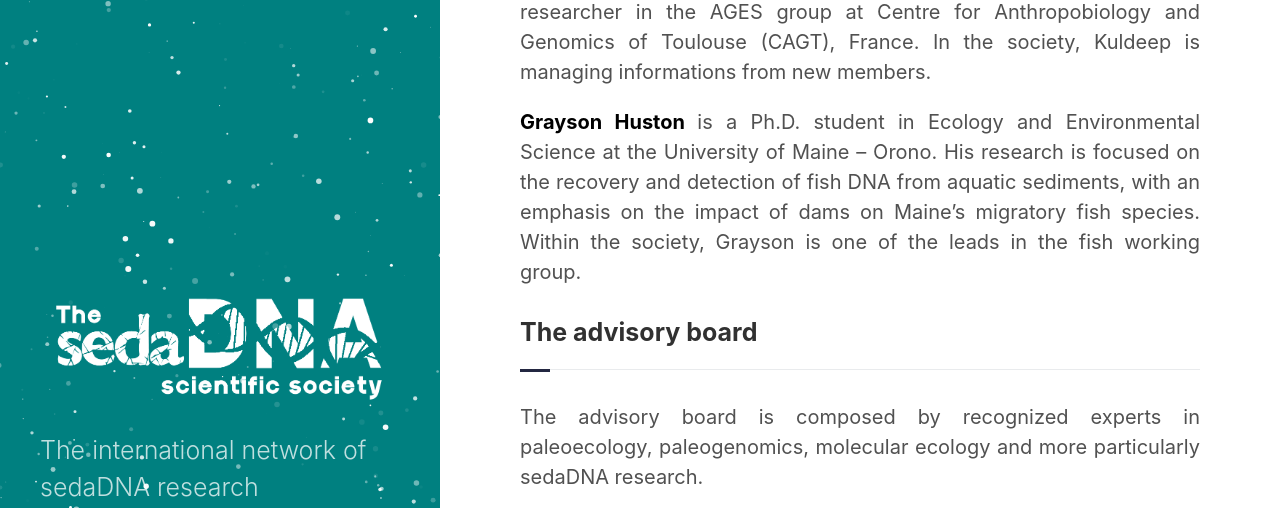
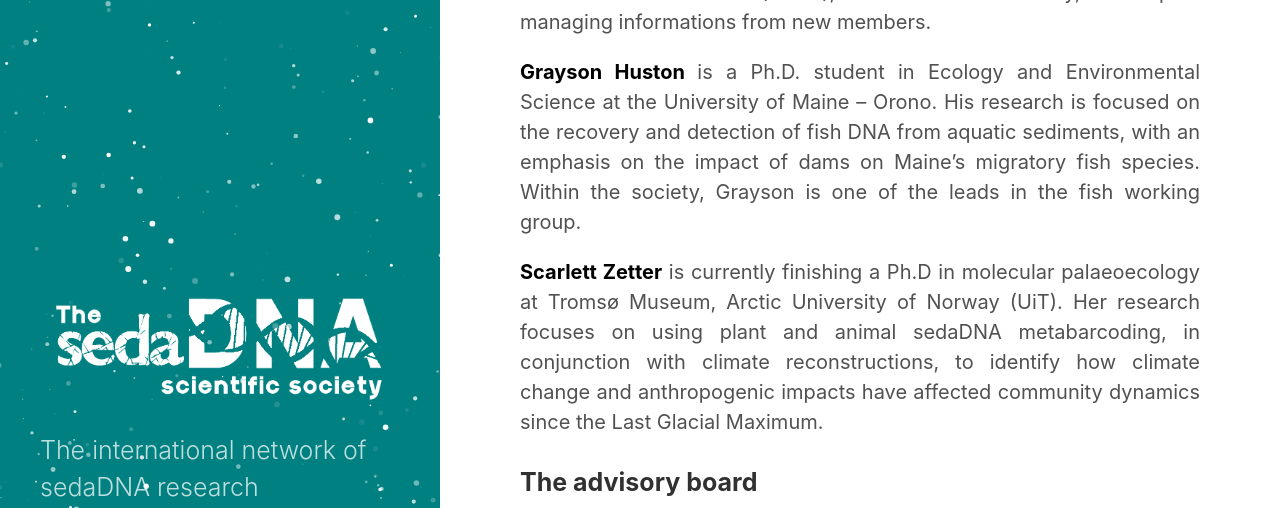
Before and after one commit to sedadna/sedadna.github.io, a Jekyll site: the page built from category/board.md, in a window 1280 px wide and 900 px high, scrolled down 1470 px, cut to the strip 0-508 px from the top of the window. Built offline with Jekyll 4.4.1, drawn with Linux system fonts in a browser that asks for light colours; some of the changed text lies outside the part shown.

Commit message:
Update board.md

```diff
--- a/category/board.md
+++ b/category/board.md
@@ -43,6 +43,16 @@
 <p>Toulouse, France</p>
 </div>
 
+<div class="avatar">
+
+<div class ="member">
+<div class="square"><a href="https://www.researchgate.net/profile/Scarlett-Zetter" target="_blank"><img src="{{ "/category/members/Scarlett_Zetters.jpg" | relative_url }}" alt="Avatar" /></a></div>
+<p>Scarlett Zeter</p>
+<p>UiT</p>
+<p>Tromsø, Norway</p>
+</div>
+
+
 <div class ="member">
 <div class="square"><a href="https://graysonhuston.wixsite.com/my-site" target="_blank"><img src="{{ "/category/members/Grayson_Huston.png" | relative_url }}" alt="Avatar" /></a></div>
 <p>Grayson Huston</p>
@@ -80,6 +90,10 @@
 
 <div class="section Grayson">
 <p> <a href="https://graysonhuston.wixsite.com/my-site" target="_blank"><b>Grayson Huston </b></a> is a Ph.D. student in Ecology and Environmental Science at the University of Maine – Orono. His research is focused on the recovery and detection of fish DNA from aquatic sediments, with an emphasis on the impact of dams on Maine’s migratory fish species. Within the society, Grayson is one of the leads in the fish working group. </p>
+</div>
+
+<div class="section Scarlett">
+<p> <a href="https://www.researchgate.net/profile/Scarlett-Zetter" target="_blank"><b>Scarlett Zetter</b></a> is currently finishing a Ph.D in molecular palaeoecology at Tromsø Museum, Arctic University of Norway (UiT). Her research focuses on using plant and animal sedaDNA metabarcoding, in conjunction with climate reconstructions, to identify how climate change and anthropogenic impacts have affected community dynamics since the Last Glacial Maximum. </p>
 </div>
 
 
```
